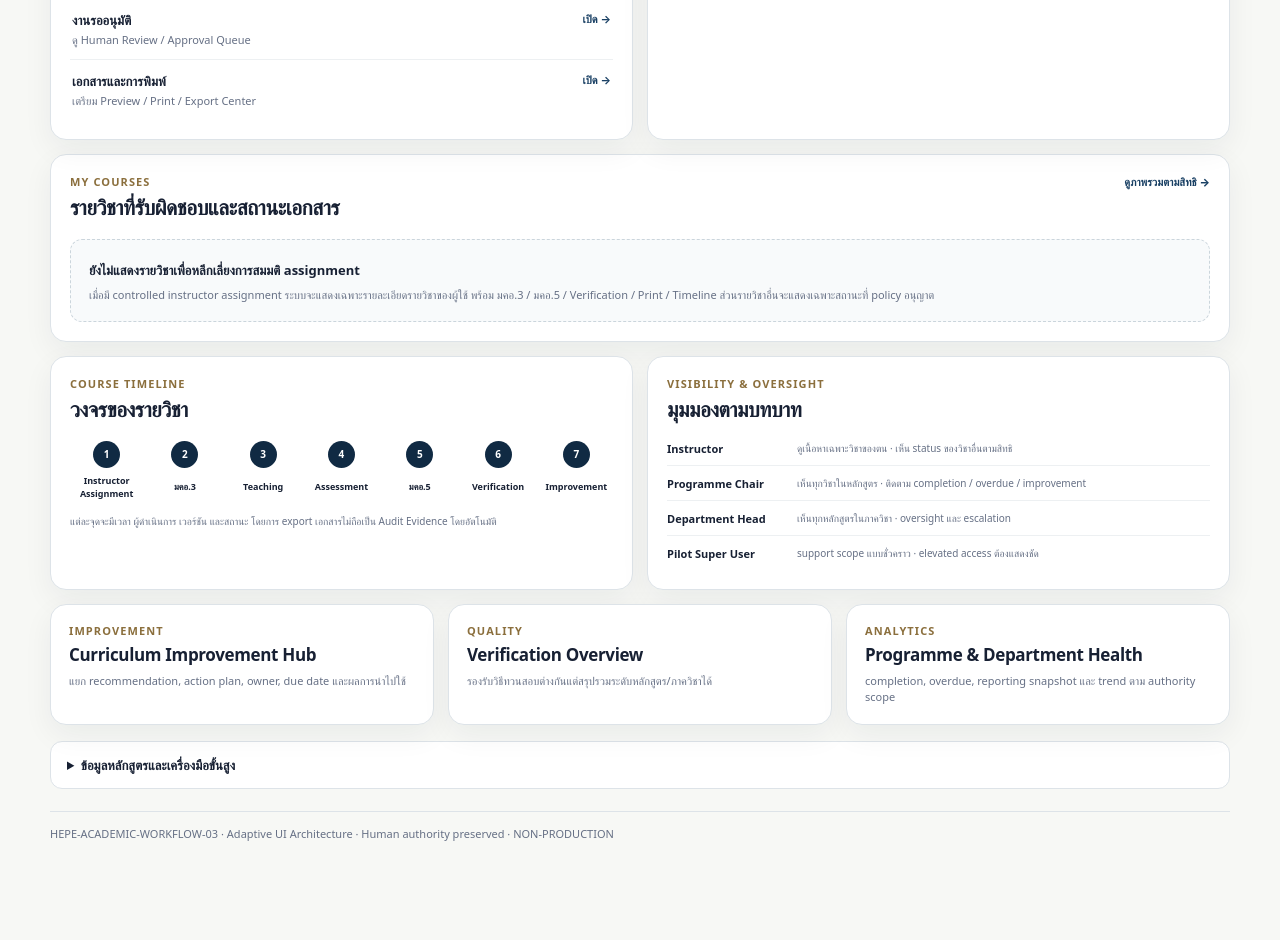
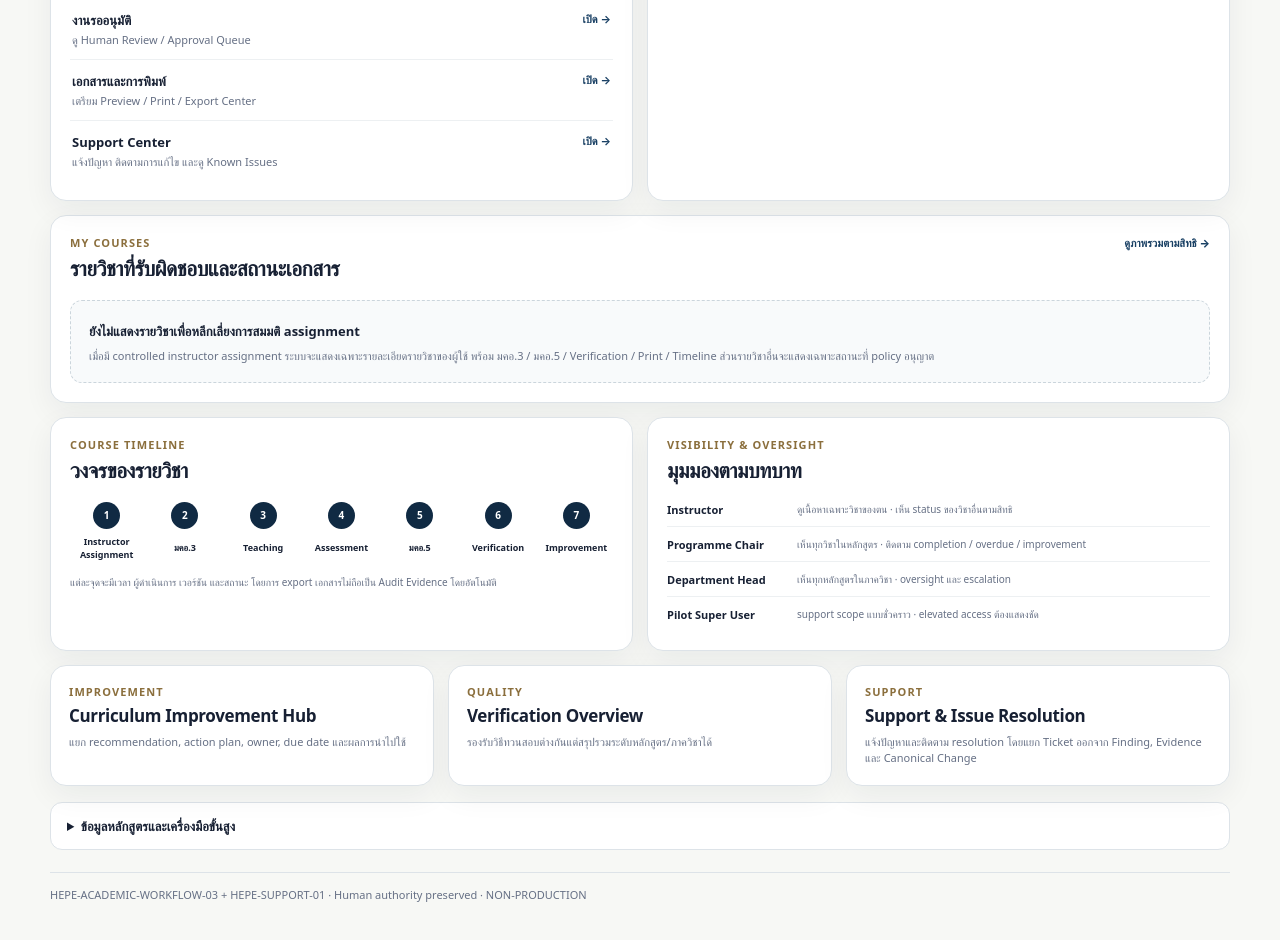
Before and after one commit to kasemch/hepe-ui-prototype, a Next.js app: page / in a window 1280 px wide. Shown: the part 860-1800 px from the top of the page. Before the commit the page ends 1751 px from the top, so only its background shows below. Built offline with nearby package versions, Linux system fonts and the light colour scheme.

Commit message:
HEPE SUPPORT-01: integrate Support Center navigation

```diff
--- a/app/page.tsx
+++ b/app/page.tsx
@@ -4,7 +4,8 @@ const actions=[
  ['การทวนสอบ','เปิดงานทวนสอบผลการเรียนรู้','/verification'],
  ['ข้อเสนอปรับปรุง','เปิด Curriculum Improvement Hub','/course-review'],
  ['งานรออนุมัติ','ดู Human Review / Approval Queue','/approval'],
- ['เอกสารและการพิมพ์','เตรียม Preview / Print / Export Center','/evidence']
+ ['เอกสารและการพิมพ์','เตรียม Preview / Print / Export Center','/evidence'],
+ ['Support Center','แจ้งปัญหา ติดตามการแก้ไข และดู Known Issues','/support']
 ];
 const timeline=['Instructor Assignment','มคอ.3','Teaching','Assessment','มคอ.5','Verification','Improvement'];
 const calendar=[
@@ -30,8 +31,8 @@ export default function Home(){return <main className="academic-command">
  <section className="command-grid command-grid-2"><article className="command-panel"><div className="panel-head"><div><div className="eyebrow">COURSE TIMELINE</div><h2>วงจรของรายวิชา</h2></div></div><div className="timeline-row">{timeline.map((x,i)=><div className="timeline-node" key={x}><span>{i+1}</span><strong>{x}</strong></div>)}</div><p className="panel-note">แต่ละจุดจะมีเวลา ผู้ดำเนินการ เวอร์ชัน และสถานะ โดยการ export เอกสารไม่ถือเป็น Audit Evidence โดยอัตโนมัติ</p></article>
  <article className="command-panel"><div className="panel-head"><div><div className="eyebrow">VISIBILITY & OVERSIGHT</div><h2>มุมมองตามบทบาท</h2></div></div><div className="role-lines"><div><strong>Instructor</strong><span>ดูเนื้อหาเฉพาะวิชาของตน · เห็น status ของวิชาอื่นตามสิทธิ</span></div><div><strong>Programme Chair</strong><span>เห็นทุกวิชาในหลักสูตร · ติดตาม completion / overdue / improvement</span></div><div><strong>Department Head</strong><span>เห็นทุกหลักสูตรในภาควิชา · oversight และ escalation</span></div><div><strong>Pilot Super User</strong><span>support scope แบบชั่วคราว · elevated access ต้องแสดงชัด</span></div></div></article></section>
 
- <section className="command-grid command-grid-3"><a className="insight-card" href="/course-review"><div className="eyebrow">IMPROVEMENT</div><h3>Curriculum Improvement Hub</h3><p>แยก recommendation, action plan, owner, due date และผลการนำไปใช้</p></a><a className="insight-card" href="/verification"><div className="eyebrow">QUALITY</div><h3>Verification Overview</h3><p>รองรับวิธีทวนสอบต่างกันแต่สรุปรวมระดับหลักสูตร/ภาควิชาได้</p></a><a className="insight-card" href="/qa"><div className="eyebrow">ANALYTICS</div><h3>Programme & Department Health</h3><p>completion, overdue, reporting snapshot และ trend ตาม authority scope</p></a></section>
+ <section className="command-grid command-grid-3"><a className="insight-card" href="/course-review"><div className="eyebrow">IMPROVEMENT</div><h3>Curriculum Improvement Hub</h3><p>แยก recommendation, action plan, owner, due date และผลการนำไปใช้</p></a><a className="insight-card" href="/verification"><div className="eyebrow">QUALITY</div><h3>Verification Overview</h3><p>รองรับวิธีทวนสอบต่างกันแต่สรุปรวมระดับหลักสูตร/ภาควิชาได้</p></a><a className="insight-card" href="/support"><div className="eyebrow">SUPPORT</div><h3>Support & Issue Resolution</h3><p>แจ้งปัญหาและติดตาม resolution โดยแยก Ticket ออกจาก Finding, Evidence และ Canonical Change</p></a></section>
 
- <details className="advanced"><summary>ข้อมูลหลักสูตรและเครื่องมือขั้นสูง</summary><div className="advanced-links"><a href="/programme">ภาพรวมหลักสูตร</a><a href="/curriculum">โครงสร้างหลักสูตร</a><a href="/study-plan">แผนการศึกษา</a><a href="/traceability">PLO / รายวิชา</a><a href="/mapping">I-R-M</a><a href="/evidence">หลักฐาน</a><a href="/qa">QA / CPRR</a><a href="/governance">Governance</a></div></details>
- <footer className="footer-note">HEPE-ACADEMIC-WORKFLOW-03 · Adaptive UI Architecture · Human authority preserved · NON-PRODUCTION</footer>
+ <details className="advanced"><summary>ข้อมูลหลักสูตรและเครื่องมือขั้นสูง</summary><div className="advanced-links"><a href="/programme">ภาพรวมหลักสูตร</a><a href="/curriculum">โครงสร้างหลักสูตร</a><a href="/study-plan">แผนการศึกษา</a><a href="/traceability">PLO / รายวิชา</a><a href="/mapping">I-R-M</a><a href="/evidence">หลักฐาน</a><a href="/qa">QA / CPRR</a><a href="/governance">Governance</a><a href="/support">Support Center</a></div></details>
+ <footer className="footer-note">HEPE-ACADEMIC-WORKFLOW-03 + HEPE-SUPPORT-01 · Human authority preserved · NON-PRODUCTION</footer>
  </main>}
```
